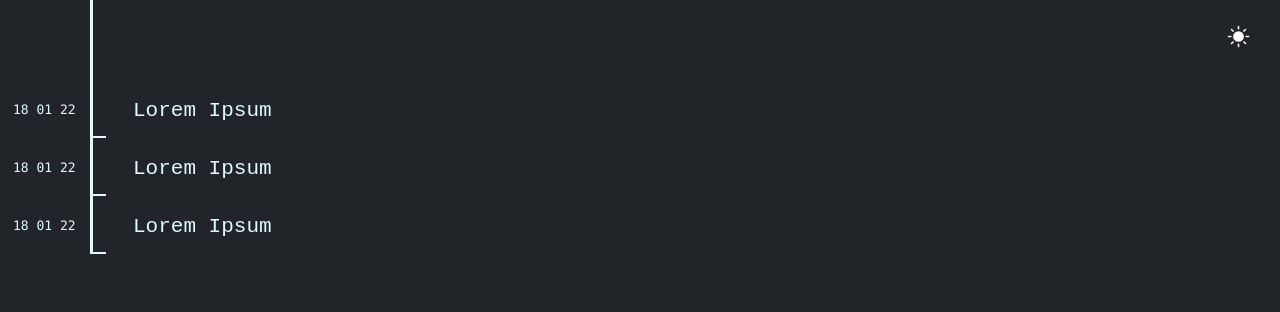
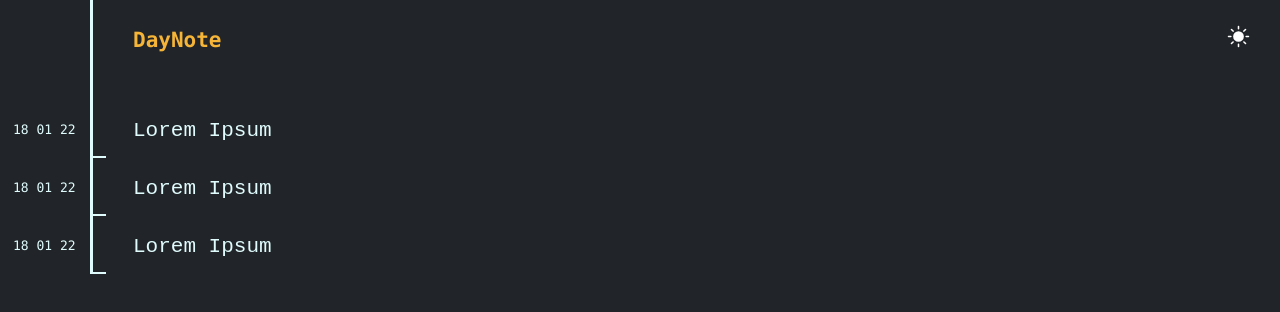
Before and after one commit to KargJonas/DayNote, a React (Create React App) app: page / in a window 1280 px wide. Shown: the top 312 px of the page. Built offline with nearby package versions, Linux system fonts and the light colour scheme.

Commit message:
Added a header

```diff
--- a/src/App.js
+++ b/src/App.js
@@ -82,6 +82,8 @@ export default class App extends Component {
 
     return (
       <div className="App">
+        <div id="header-cover" />
+        <h1 id="header">DayNote</h1>
         <img id="dark-mode-indicator" src={sun} />
         <div id="main">
           {entryElements}
--- a/src/App.scss
+++ b/src/App.scss
@@ -2,17 +2,18 @@
   width: 100%;
   height: max-content;
   min-height: 100vh;
+  font-family: source-code-pro, Menlo, Monaco, Consolas, "Courier New", monospace;
+
 
   // padding-top: 20px;
   padding-left: 90px;
   box-sizing: border-box;
 
   #main {
-    font-family: source-code-pro, Menlo, Monaco, Consolas, "Courier New", monospace;
     box-sizing: border-box;
     width: 100%;
     // height: 100%;
-    padding: 80px 0 0 40px;
+    padding: 100px 0 0 40px;
     // border-left: 3px solid #e9ecef;
     border-left: 3px solid #e0fbfc;
     background-color: #212529;
@@ -69,4 +70,48 @@
     right: 30px;
     filter: invert(1);
   }
+
+  #header {
+    position: absolute;
+    top: 14px;
+    left : 133px;
+    font-size: 21px;
+    color: #f7b538;
+
+    // animation-name: header-blink;
+    // animation-timing-function: linear;
+    // animation-duration: 3s;
+
+    animation-name: header-slide-in;
+    animation-timing-function: ease-in-out;
+    animation-duration: 1000ms;
+  }
+
+  #header-cover {
+    position:absolute;
+    top: 0;
+    left: 0;
+    width: 90px;
+    height: 90px;
+    background-color: #212529;
+    z-index: 100;
+    border-right: 3px solid #e0fbfc;
+
+  }
 }
+
+@keyframes header-slide-in {
+  0%, 50% {
+    transform: translateX(-150px);
+  }
+}
+
+@keyframes header-blink {
+  10%, 14% {
+    opacity: 0;
+  }
+
+  0%, 8%, 12%, 19%, 25%, 100% {
+    opacity: 1;
+  }
+}
```
